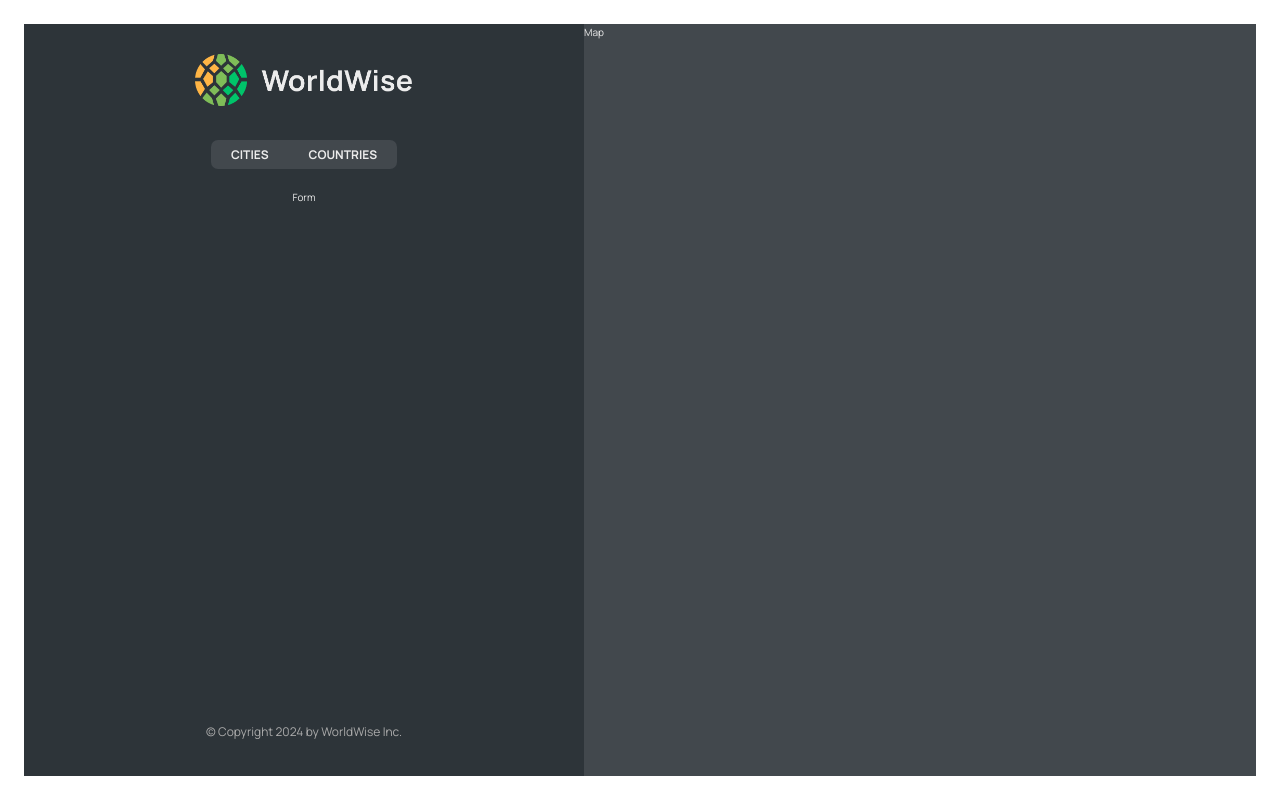
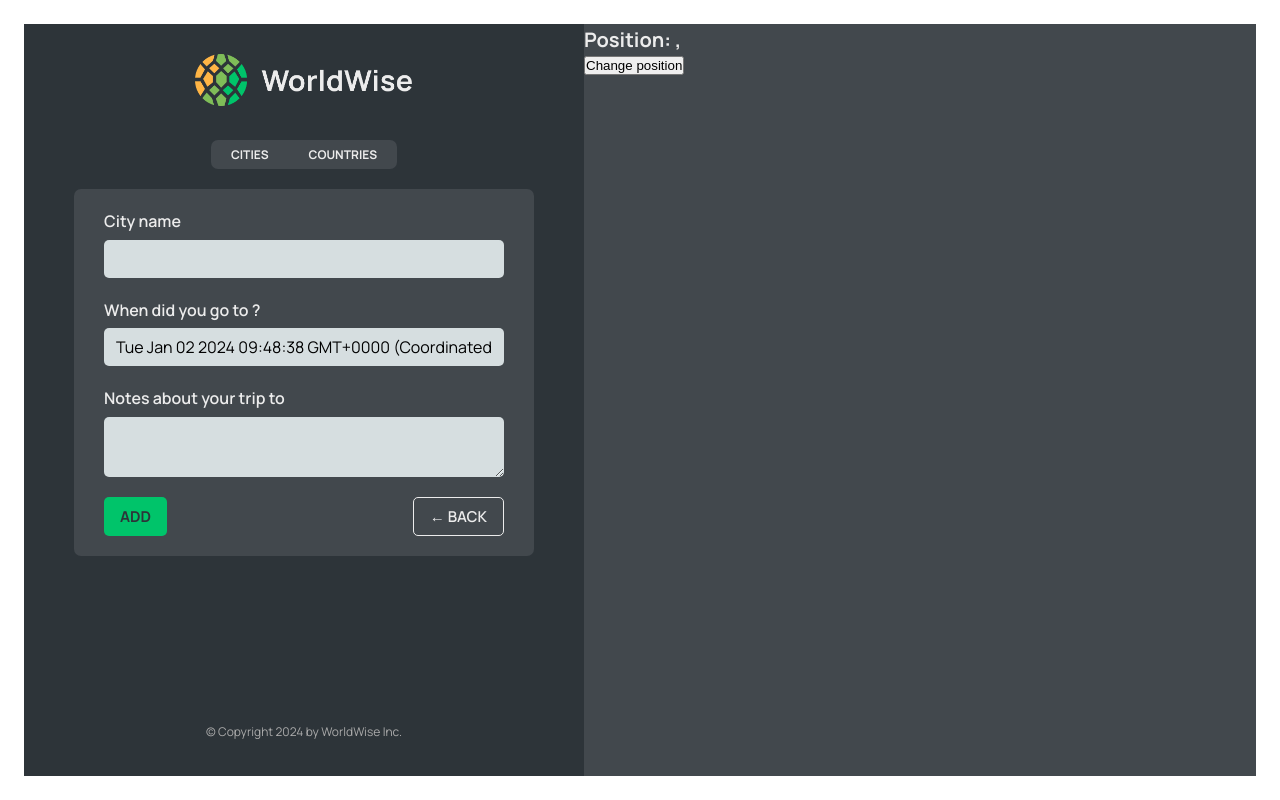
Before and after one commit to hatim77100/react-worldwise, a React (Vite) app: page /app/form in a window 1280 px wide. Built offline with nearby package versions, Linux system fonts and the light colour scheme; data requests are answered from the project's data file.

Commit message:
:hammer: Dynamic Routes with URL Parameters and useNavigate

```diff
--- a/src/App.jsx
+++ b/src/App.jsx
@@ -1,5 +1,5 @@
 import { useEffect, useState } from "react";
-import { BrowserRouter, Routes, Route } from "react-router-dom";
+import { BrowserRouter, Routes, Route, Navigate } from "react-router-dom";
 
 import Product from "./pages/Product";
 import Pricing from "./pages/Pricing";
@@ -9,6 +9,8 @@ import AppLayout from "./pages/AppLayout";
 import Login from "./pages/Login";
 import CityList from "./components/CityList";
 import CountryList from "./components/CountryList";
+import City from "./components/City";
+import Form from "./components/Form";
 
 const BASE_URL = "http://localhost:9000";
 
@@ -36,24 +38,22 @@ function App() {
   return (
     <BrowserRouter>
       <Routes>
-        <Route path="/" element={<Homepage />} />
+        <Route index element={<Homepage />} />
         <Route path="product" element={<Product />} />
         <Route path="pricing" element={<Pricing />} />
         <Route path="login" element={<Login />} />
         <Route path="app" element={<AppLayout />}>
-          <Route
-            index
-            element={<CityList cities={cities} isLoading={isLoading} />}
-          />
+          <Route index element={<Navigate replace to="cities" />} />
           <Route
             path="cities"
             element={<CityList cities={cities} isLoading={isLoading} />}
           />
+          <Route path="cities/:id" element={<City />} />
           <Route
             path="countries"
             element={<CountryList cities={cities} isLoading={isLoading} />}
           />
-          <Route path="form" element={<p>Form</p>} />
+          <Route path="form" element={<Form />} />
         </Route>
         <Route path="*" element={<PageNotFound />} />
       </Routes>
--- a/src/components/City.jsx
+++ b/src/components/City.jsx
@@ -1,3 +1,4 @@
+import { useParams, useSearchParams } from "react-router-dom";
 import styles from "./City.module.css";
 
 const formatDate = (date) =>
@@ -9,6 +10,10 @@ const formatDate = (date) =>
   }).format(new Date(date));
 
 function City() {
+  const { id } = useParams();
+  const [searchParams, setSearchParams] = useSearchParams();
+  const lat = searchParams.get("lat");
+  const lng = searchParams.get("lng");
   // TEMP DATA
   const currentCity = {
     cityName: "Lisbon",
@@ -20,40 +25,47 @@ function City() {
   const { cityName, emoji, date, notes } = currentCity;
 
   return (
-    <div className={styles.city}>
-      <div className={styles.row}>
-        <h6>City name</h6>
-        <h3>
-          <span>{emoji}</span> {cityName}
-        </h3>
-      </div>
+    <>
+      <h1>City {id}</h1>;
+      <p>
+        Position:{lat}, {lng}
+      </p>
+    </>
+  );
 
-      <div className={styles.row}>
-        <h6>You went to {cityName} on</h6>
-        <p>{formatDate(date || null)}</p>
-      </div>
+  // return (
+  //   <div className={styles.city}>
+  //     <div className={styles.row}>
+  //       <h6>City name</h6>
+  //       <h3>
+  //         <span>{emoji}</span> {cityName}
+  //       </h3>
+  //     </div>
 
-      {notes && (
-        <div className={styles.row}>
-          <h6>Your notes</h6>
-          <p>{notes}</p>
-        </div>
-      )}
+  //     <div className={styles.row}>
+  //       <h6>You went to {cityName} on</h6>
+  //       <p>{formatDate(date || null)}</p>
+  //     </div>
 
-      <div className={styles.row}>
-        <h6>Learn more</h6>
-        <a
-          href={`https://en.wikipedia.org/wiki/${cityName}`}
-          target="_blank"
-          rel="noreferrer"
-        >
-          Check out {cityName} on Wikipedia &rarr;
-        </a>
-      </div>
+  //     {notes && (
+  //       <div className={styles.row}>
+  //         <h6>Your notes</h6>
+  //         <p>{notes}</p>
+  //       </div>
+  //     )}
 
-      <div>{/* <ButtonBack /> */}</div>
-    </div>
-  );
+  //     <div className={styles.row}>
+  //       <h6>Learn more</h6>
+  //       <a
+  //         href={`https://en.wikipedia.org/wiki/${cityName}`}
+  //         target="_blank"
+  //         rel="noreferrer"
+  //       >
+  //         Check out {cityName} on Wikipedia &rarr;
+  //       </a>
+  //     </div>
+  //   </div>
+  // );
 }
 
 export default City;
--- a/src/components/CityItem.jsx
+++ b/src/components/CityItem.jsx
@@ -1,3 +1,4 @@
+import { Link } from "react-router-dom";
 import styles from "./CityItem.module.css";
 
 const formatDate = (date) =>
@@ -9,13 +10,20 @@ const formatDate = (date) =>
 
 export default function CityItem({ city }) {
   console.log(city);
-  const { cityName, emoji, date } = city;
+  const { cityName, emoji, date, id, position } = city;
+  console.log(position);
+
   return (
-    <li className={styles.cityItem}>
-      <span className={styles.emoji}>{emoji}</span>
-      <h3 className={styles.name}>{cityName}</h3>
-      <time className={styles.date}>({formatDate(date)})</time>
-      <button className={styles.deleteBtn}>&times;</button>
+    <li>
+      <Link
+        className={styles.cityItem}
+        to={`${id}?lat=${position.lat}&lng=${position.lng}`}
+      >
+        <span className={styles.emoji}>{emoji}</span>
+        <h3 className={styles.name}>{cityName}</h3>
+        <time className={styles.date}>({formatDate(date)})</time>
+        <button className={styles.deleteBtn}>&times;</button>
+      </Link>
     </li>
   );
 }
--- a/src/components/CountryList.jsx
+++ b/src/components/CountryList.jsx
@@ -20,7 +20,7 @@ function CountriesList({ cities, isLoading }) {
   return (
     <ul className={styles.countryList}>
       {countries.map((country) => (
-        <CountryItem country={country} />
+        <CountryItem country={country} key={country.country} />
       ))}
     </ul>
   );
--- a/src/components/Form.jsx
+++ b/src/components/Form.jsx
@@ -1,17 +1,9 @@
 // "https://api.bigdatacloud.net/data/reverse-geocode-client?latitude=0&longitude=0"
 
-import { useEffect, useState } from "react";
-import DatePicker from "react-datepicker";
-import "react-datepicker/dist/react-datepicker.css";
-
-import Button from "./Button";
-import BackButton from "./BackButton";
+import { useState } from "react";
 
 import styles from "./Form.module.css";
-import { useUrlPosition } from "../hooks/useUrlPosition";
-import Message from "./Message";
-import Spinner from "./Spinner";
-import { useCities } from "../contexts/CitiesContext";
+import Button from "./Button";
 import { useNavigate } from "react-router-dom";
 
 export function convertToEmoji(countryCode) {
@@ -22,85 +14,16 @@ export function convertToEmoji(countryCode) {
   return String.fromCodePoint(...codePoints);
 }
 
-const BASE_URL = "https://api.bigdatacloud.net/data/reverse-geocode-client";
-
 function Form() {
-  const [lat, lng] = useUrlPosition();
-  const { createCity, isLoading } = useCities();
   const navigate = useNavigate();
 
-  const [isLoadingGeocoding, setIsLoadingGeocoding] = useState(false);
   const [cityName, setCityName] = useState("");
   const [country, setCountry] = useState("");
   const [date, setDate] = useState(new Date());
   const [notes, setNotes] = useState("");
-  const [emoji, setEmoji] = useState("");
-  const [geocodingError, setGeocodingError] = useState("");
-
-  useEffect(
-    function () {
-      if (!lat && !lng) return;
-
-      async function fetchCityData() {
-        try {
-          setIsLoadingGeocoding(true);
-          setGeocodingError("");
-
-          const res = await fetch(
-            `${BASE_URL}?latitude=${lat}&longitude=${lng}`
-          );
-          const data = await res.json();
-          console.log(data);
-
-          if (!data.countryCode)
-            throw new Error(
-              "That doesn't seem to be a city. Click somewhere else 😉"
-            );
-
-          setCityName(data.city || data.locality || "");
-          setCountry(data.countryName);
-          setEmoji(convertToEmoji(data.countryCode));
-        } catch (err) {
-          setGeocodingError(err.message);
-        } finally {
-          setIsLoadingGeocoding(false);
-        }
-      }
-      fetchCityData();
-    },
-    [lat, lng]
-  );
-
-  async function handleSubmit(e) {
-    e.preventDefault();
-
-    if (!cityName || !date) return;
-
-    const newCity = {
-      cityName,
-      country,
-      emoji,
-      date,
-      notes,
-      position: { lat, lng },
-    };
-
-    await createCity(newCity);
-    navigate("/app/cities");
-  }
-
-  if (isLoadingGeocoding) return <Spinner />;
-
-  if (!lat && !lng)
-    return <Message message="Start by clicking somewhere on the map" />;
-
-  if (geocodingError) return <Message message={geocodingError} />;
 
   return (
-    <form
-      className={`${styles.form} ${isLoading ? styles.loading : ""}`}
-      onSubmit={handleSubmit}
-    >
+    <form className={styles.form}>
       <div className={styles.row}>
         <label htmlFor="cityName">City name</label>
         <input
@@ -108,17 +31,15 @@ function Form() {
           onChange={(e) => setCityName(e.target.value)}
           value={cityName}
         />
-        <span className={styles.flag}>{emoji}</span>
+        {/* <span className={styles.flag}>{emoji}</span> */}
       </div>
 
       <div className={styles.row}>
         <label htmlFor="date">When did you go to {cityName}?</label>
-
-        <DatePicker
+        <input
           id="date"
-          onChange={(date) => setDate(date)}
-          selected={date}
-          dateFormat="dd/MM/yyyy"
+          onChange={(e) => setDate(e.target.value)}
+          value={date}
         />
       </div>
 
@@ -133,7 +54,15 @@ function Form() {
 
       <div className={styles.buttons}>
         <Button type="primary">Add</Button>
-        <BackButton />
+        <Button
+          type="back"
+          onClick={(e) => {
+            e.preventDefault();
+            navigate(-1);
+          }}
+        >
+          &larr; Back
+        </Button>
       </div>
     </form>
   );
--- a/src/components/Map.jsx
+++ b/src/components/Map.jsx
@@ -1,5 +1,31 @@
+import { useNavigate, useSearchParams } from "react-router-dom";
 import styles from "./Map.module.css";
 
 export default function Map() {
-  return <div className={styles.mapContainer}>Map</div>;
+  const navigate = useNavigate();
+
+  const [searchParams, setSearchParams] = useSearchParams();
+  const lat = searchParams.get("lat");
+  const lng = searchParams.get("lng");
+
+  return (
+    <div
+      className={styles.mapContainer}
+      onClick={() => {
+        navigate("form");
+      }}
+    >
+      <h1>
+        {" "}
+        Position: {lat}, {lng}
+      </h1>
+      <button
+        onClick={() => {
+          setSearchParams({ lat: 23, lng: 40 });
+        }}
+      >
+        Change position
+      </button>
+    </div>
+  );
 }
```
